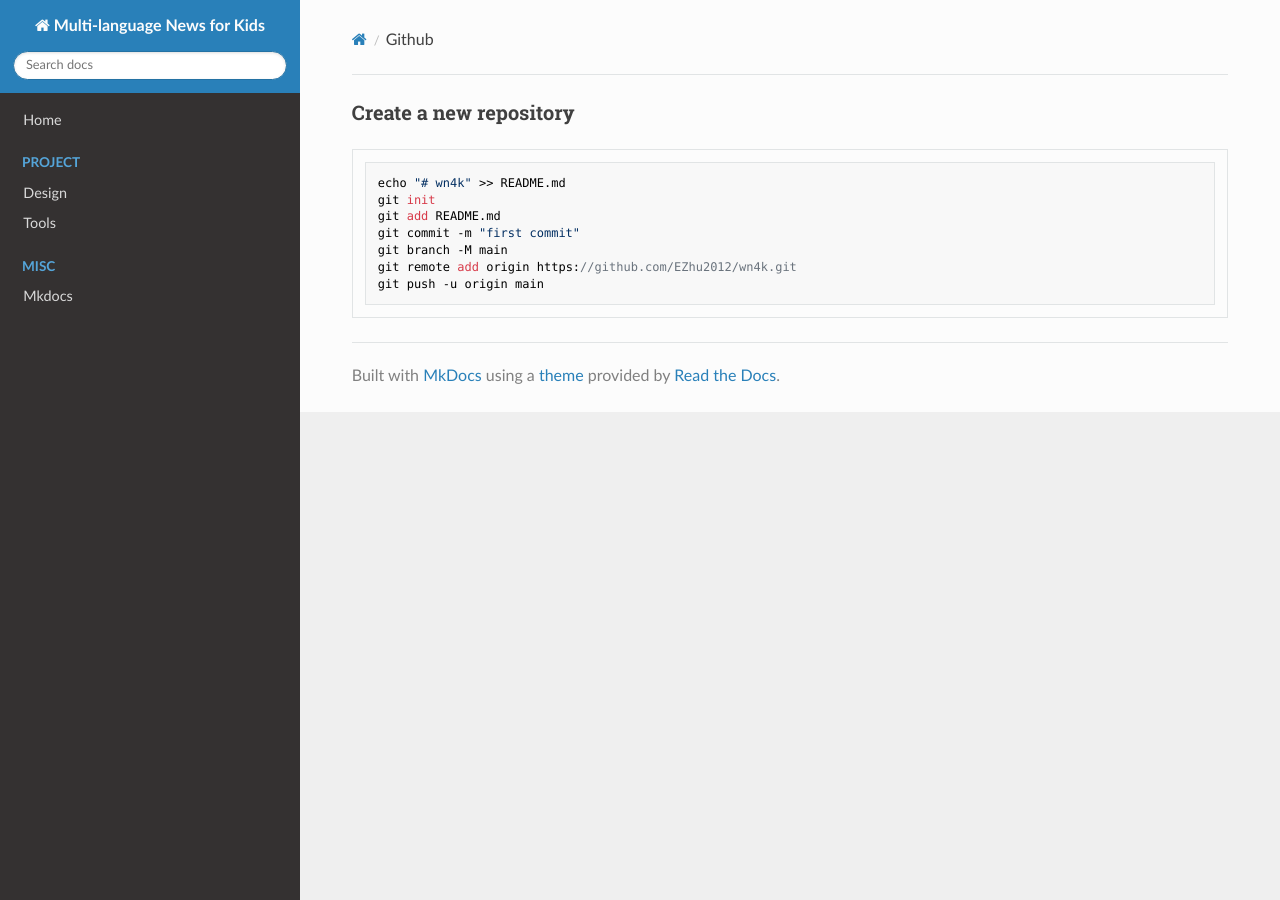
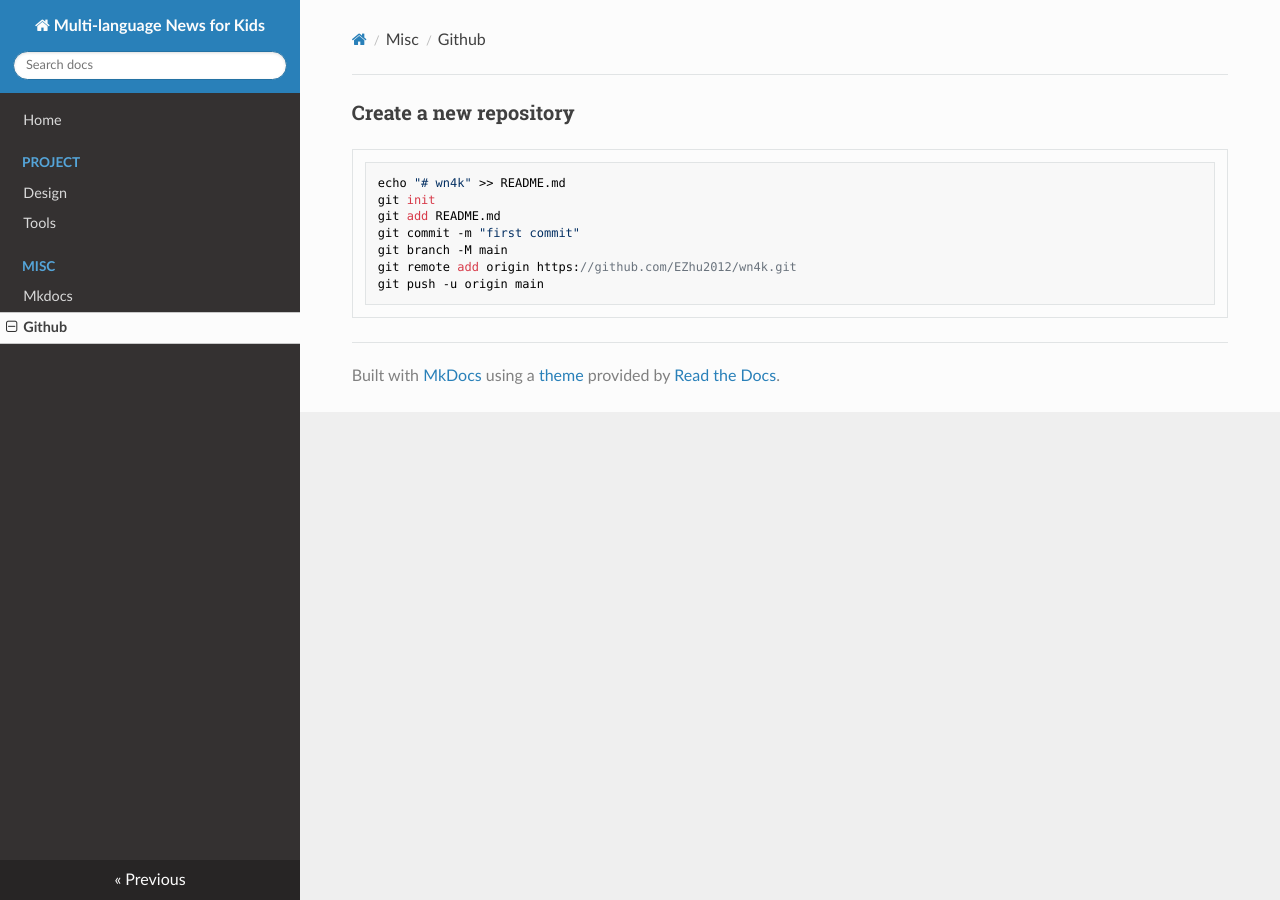
Before and after one commit to EZhu2012/wn4k, an MkDocs documentation site: the page built from docs/misc/github.md, in a window 1280 px wide. Built offline with MkDocs 1.6.1, drawn with Linux system fonts in a browser that asks for light colours; nearby versions of some CDN libraries.

Commit message:
mkdocs.yml

```diff
--- a/mkdocs.yml
+++ b/mkdocs.yml
@@ -7,6 +7,7 @@ nav:
     - 'Tools': project/tools.md
   - 'Misc':
     - 'Mkdocs': misc/mkdocs.md
+    - 'Github': misc/github.md
 
 theme:
   name: readthedocs
```
